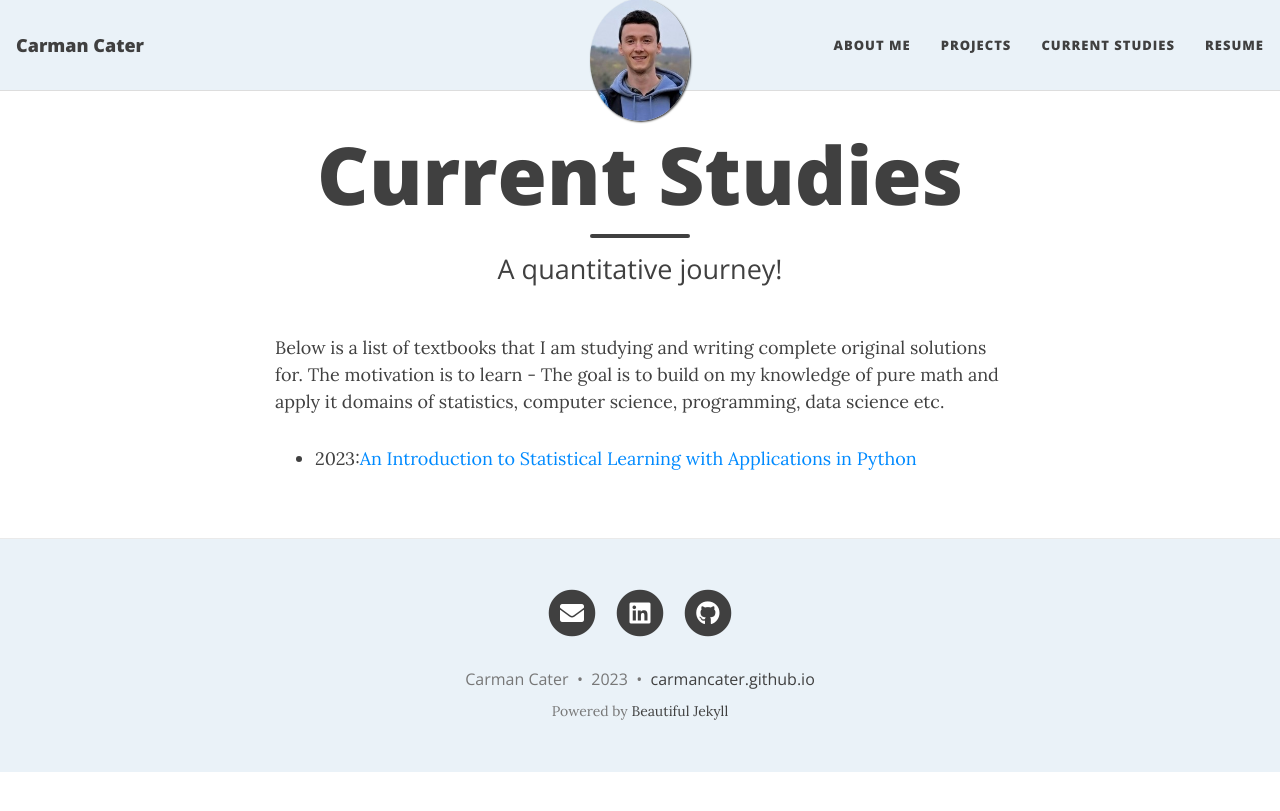
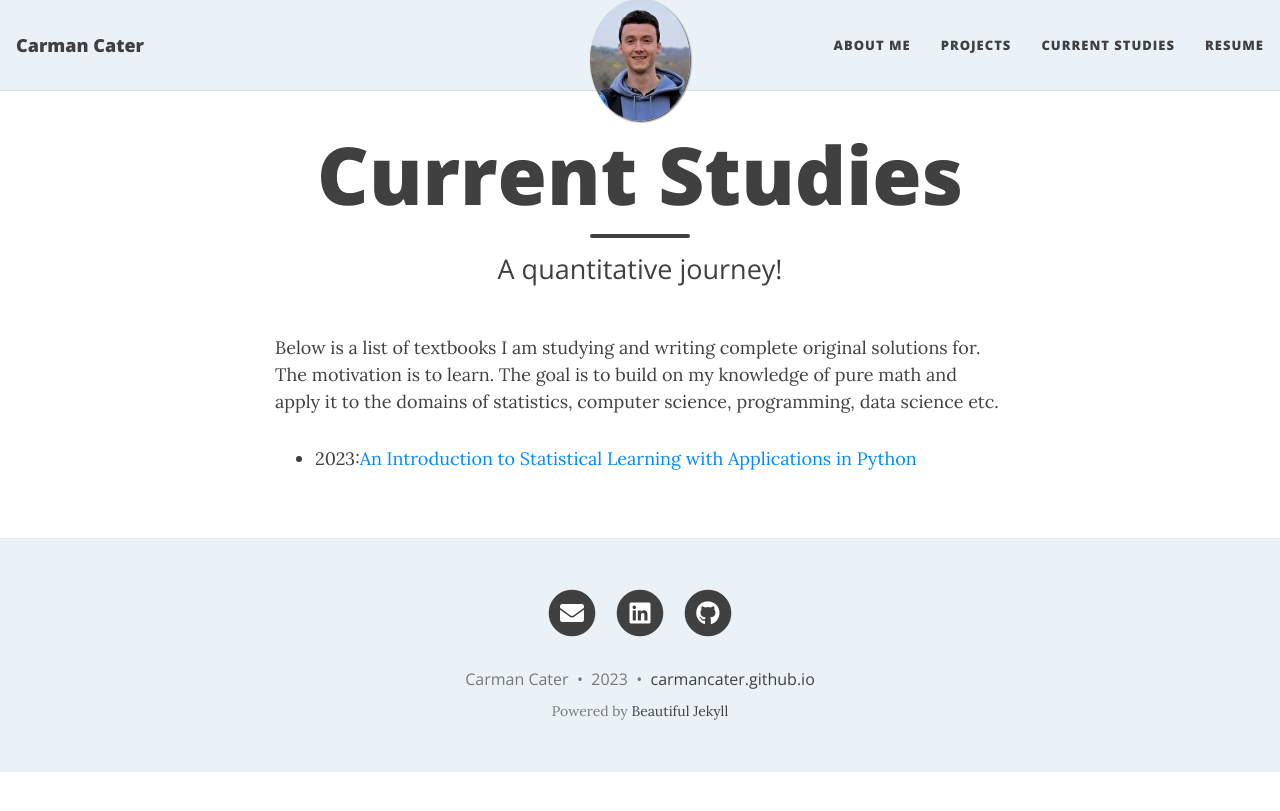
Before and after one commit to carmancater/carmancater.github.io, a Jekyll site: the page built from currentStudies.md, in a window 1280 px wide. Shown: the top 811 px of the page. Built offline with Jekyll 4.4.1, drawn with Linux system fonts in a browser that asks for light colours; nearby versions of some CDN libraries.

Commit message:
Update currentStudies.md

```diff
--- a/currentStudies.md
+++ b/currentStudies.md
@@ -4,6 +4,6 @@ title: Current Studies
 subtitle: A quantitative journey!
 ---
 
-Below is a list of textbooks that I am studying and writing complete original solutions for. The motivation is to learn - The goal is to build on my knowledge of pure math and apply it domains of statistics, computer science, programming, data science etc.
+Below is a list of textbooks I am studying and writing complete original solutions for. The motivation is to learn. The goal is to build on my knowledge of pure math and apply it to the domains of statistics, computer science, programming, data science etc.
 
 - 2023:[An Introduction to Statistical Learning with Applications in Python](ISLP.md)
```
